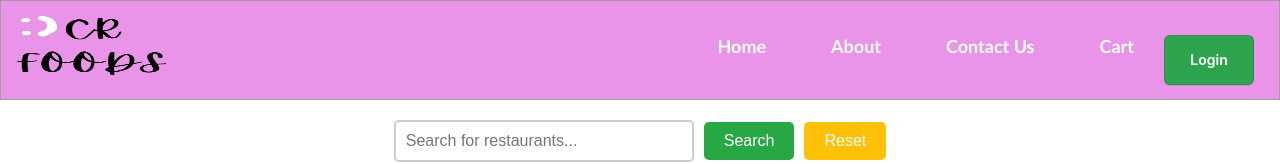
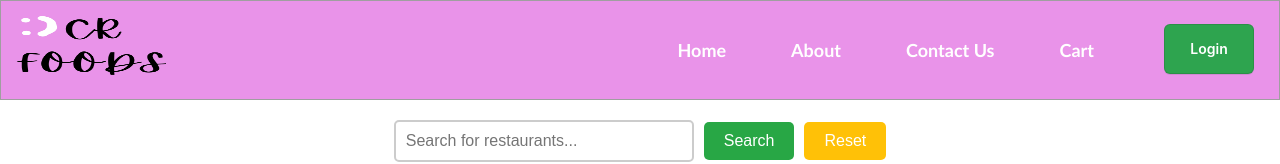
Before and after one commit to ChinmayaR23/Swiggy-Clone, a React (Vite) app: page / in a window 1280 px wide. Shown: the top 164 px of the page. Built offline with nearby package versions, Linux system fonts and the light colour scheme; no server answers.

Commit message:
made some changes in the style

```diff
--- a/index.css
+++ b/index.css
@@ -18,8 +18,9 @@
 }
 .nav-items > .nav-comp >button {
     height: 50px;
-    margin-top: 20px;
+    margin-top: 5px;
     margin-right: 10px;
+    margin-left: 50px;
     appearance: none;
     background-color: #2ea44f;
     border: 1px solid rgba(27, 31, 35, .15);
```
